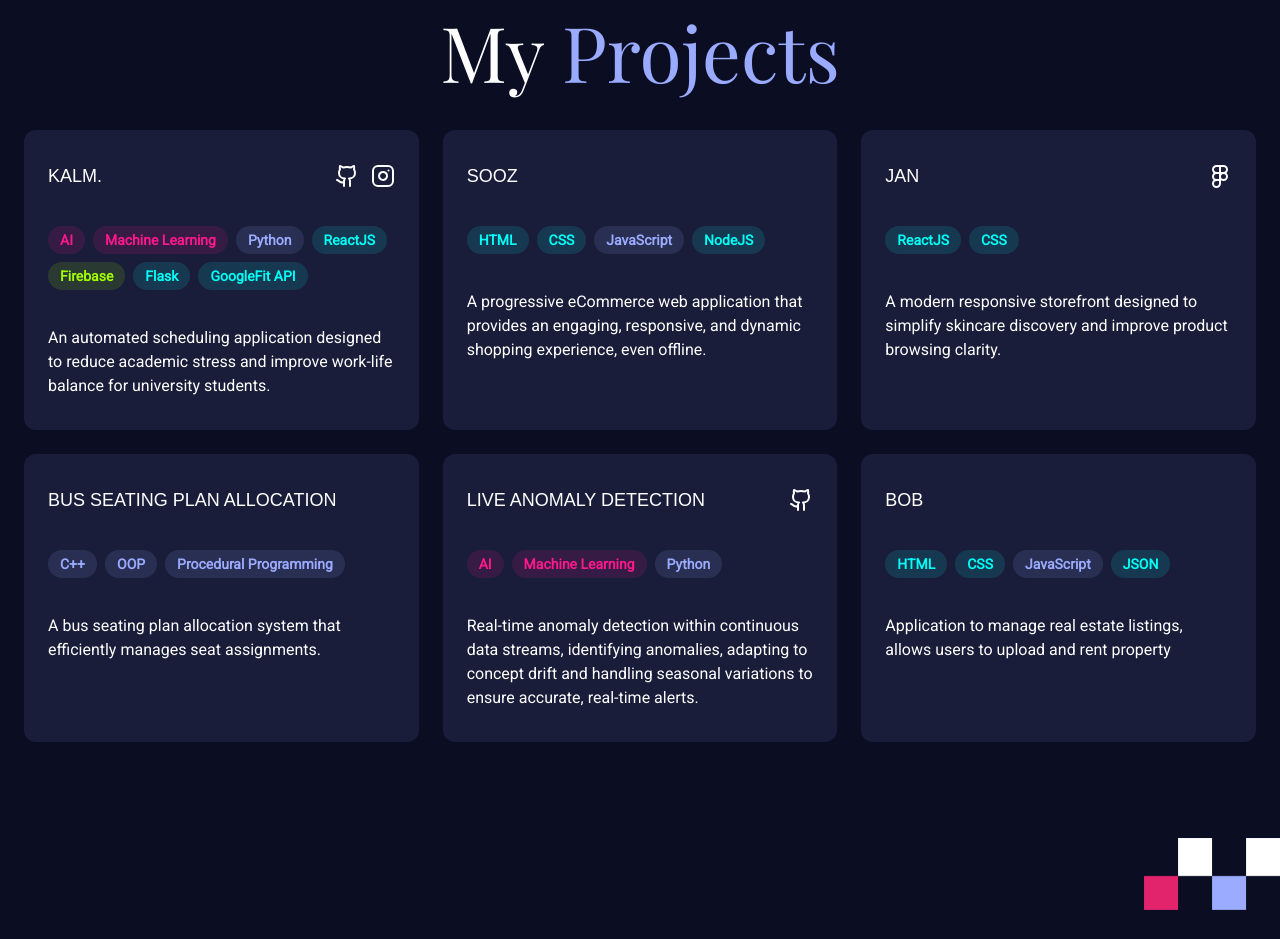
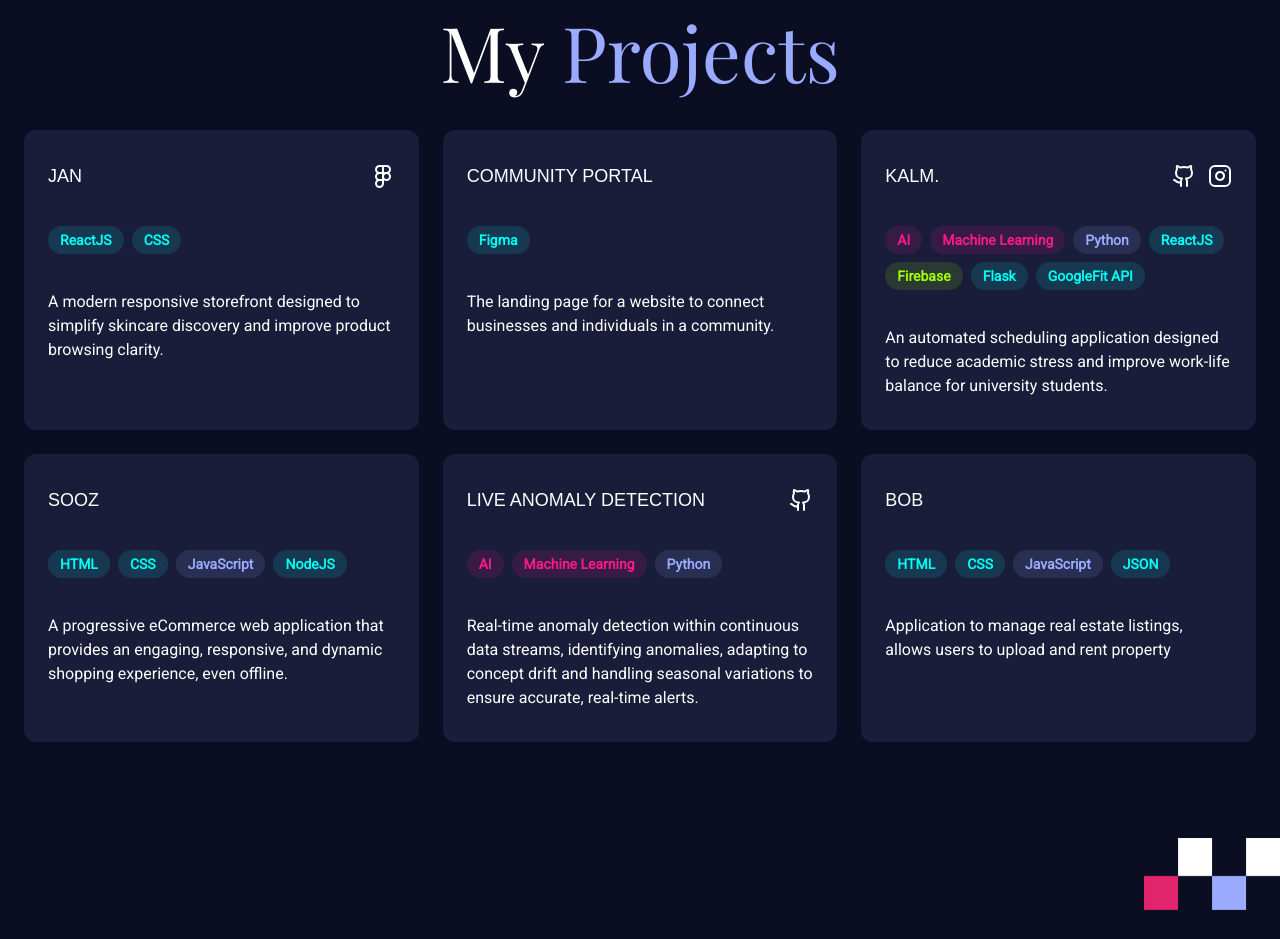
Before and after one commit to chocolatecaake/My-portfolio, a React (Vite) app: page / in a window 1280 px wide. Shown: the part 3480-4419 px from the top of the page. Built offline with nearby package versions, Linux system fonts and the light colour scheme; a web font is replaced by a local one.

Commit message:
projects

```diff
--- a/src/App.jsx
+++ b/src/App.jsx
@@ -3,6 +3,7 @@ import { BrowserRouter, Route, Routes } from "react-router-dom";
 import { Home } from "./pages/Home";
 import { PageNotFound } from "./pages/NotFound";
 import Jan from "./components/Project pages/Jan";
+import Landing from "./components/Project pages/Landing";
 
 function App() {
   const [count, setCount] = useState(0);
@@ -14,6 +15,7 @@ function App() {
           <Route index element={<Home />} />
           <Route path="*" element={<PageNotFound />} />
           <Route path="/projects/jan" element={<Jan />} />
+          <Route path="/projects/landingDesign" element={<Landing />} />
         </Routes>
       </BrowserRouter>
     </>
--- /dev/null
+++ b/src/components/Project pages/Landing.jsx
@@ -0,0 +1,5 @@
+import landingPg from "../../assets/imgs/landingPg.png";
+
+export default function Landing() {
+  return <img src={landingPg} />;
+}
--- a/src/components/Projects.jsx
+++ b/src/components/Projects.jsx
@@ -15,6 +15,26 @@ const badgeColors = {
 };
 
 const projects = [
+  {
+    title: "JAN",
+    slug: "jan",
+    figma:
+      "https://www.figma.com/design/mwiP3znj8HPL7oW0ufmOR9/E-Commerce-website?node-id=3-648&t=KZNWgRJ823Xts7WS-1",
+    description:
+      "A modern responsive storefront designed to simplify skincare discovery and improve product browsing clarity.",
+    badges: [
+      { label: "ReactJS", category: "WebDev" },
+      { label: "CSS", category: "WebDev" },
+    ],
+  },
+  {
+    title: "Community Portal ",
+    description:
+      "The landing page for a website to connect businesses and individuals in a community.",
+    slug: "landingDesign",
+    link: "kalm",
+    badges: [{ label: "Figma", category: "WebDev" }],
+  },
   {
     title: "KALM.",
     description:
@@ -41,29 +61,6 @@ const projects = [
       { label: "CSS", category: "WebDev" },
       { label: "JavaScript", category: "Programming" },
       { label: "NodeJS", category: "WebDev" },
-    ],
-  },
-  {
-    title: "JAN",
-    slug: "jan",
-    figma:
-      "https://www.figma.com/design/mwiP3znj8HPL7oW0ufmOR9/E-Commerce-website?node-id=3-648&t=KZNWgRJ823Xts7WS-1",
-    description:
-      "A modern responsive storefront designed to simplify skincare discovery and improve product browsing clarity.",
-    badges: [
-      { label: "ReactJS", category: "WebDev" },
-      { label: "CSS", category: "WebDev" },
-    ],
-  },
-  {
-    title: "Bus Seating Plan Allocation ",
-    description:
-      "A bus seating plan allocation system that efficiently manages seat assignments.",
-    link: "kalm",
-    badges: [
-      { label: "C++", category: "Programming" },
-      { label: "OOP", category: "Programming" },
-      { label: "Procedural Programming", category: "Programming" },
     ],
   },
   {
@@ -120,6 +117,7 @@ export const Projects = () => {
                         <GithubIcon />
                       </a>
                     )}
+
                     {project.insta && (
                       <a
                         href={project.insta}
```
Also changed, not shown: src/assets/imgs/landingPg.png (added).
